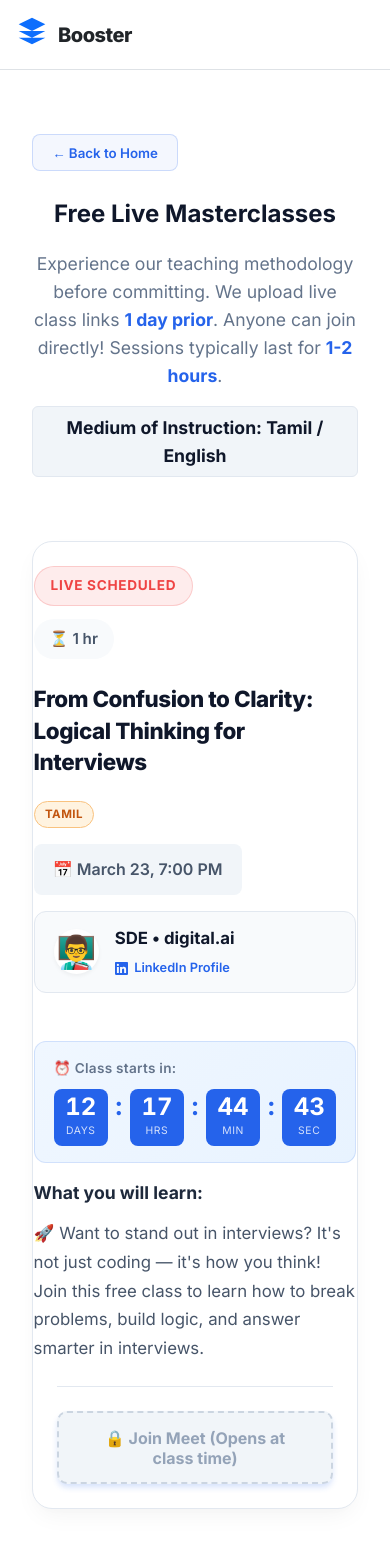
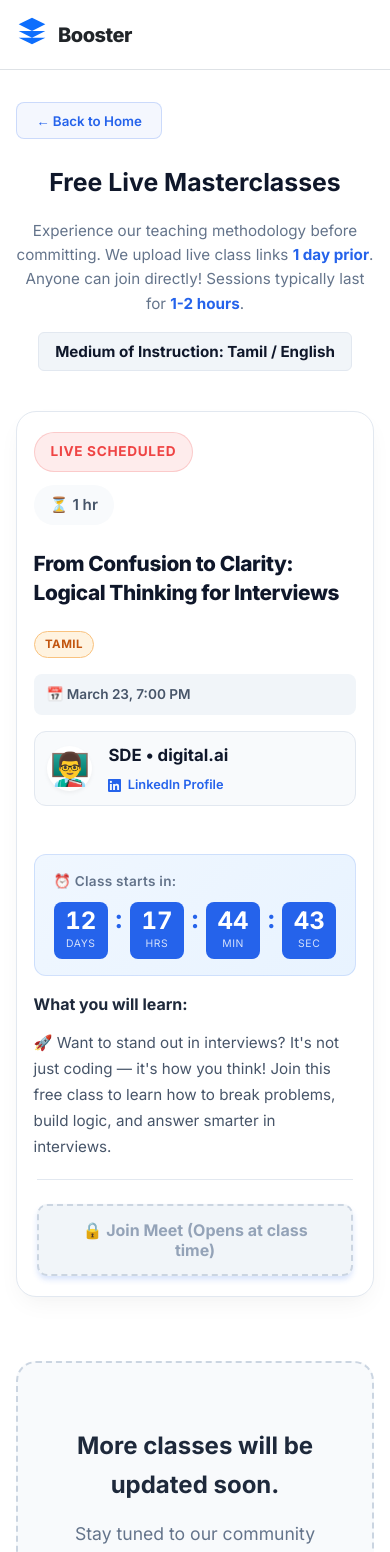
Before and after one commit to BoosterTechAcademy/Booster, a React (Vite) app: page /free-class in a window 390 px wide. Shown: the top 1552 px of the page. Built offline with nearby package versions, Linux system fonts and the light colour scheme.

Commit message:
free class responsive add

```diff
--- a/src/components/BusinessServices/FreeClass.css
+++ b/src/components/BusinessServices/FreeClass.css
@@ -355,12 +355,29 @@
         text-align: center;
     }
 
+    .fc-container {
+        padding: 2rem 1rem;
+    }
+
+    .fc-header {
+        margin-bottom: 2.5rem;
+    }
+
     .fc-header h1 {
-        font-size: 1.5rem;
+        font-size: 1.55rem;
+    }
+
+    .fc-subtitle {
+        font-size: 0.95rem;
+    }
+
+    .fc-list-card {
+        padding: 1.25rem;
+        gap: 1.2rem;
     }
 
     .fc-title {
-        font-size: 1.4rem;
+        font-size: 1.3rem;
     }
 
     .fc-card-header {
@@ -372,6 +389,43 @@
     .fc-instructor-profile {
         width: 100%;
         flex-wrap: wrap;
+        padding: 0.6rem 0.8rem;
+    }
+
+    .fc-meta {
+        gap: 1rem;
+    }
+
+    .fc-date {
+        font-size: 0.85rem;
+        padding: 0.6rem 0.8rem;
+        width: 100%;
+    }
+
+    .fc-countdown-block {
+        padding: 0.8rem;
+    }
+
+    .cd-unit {
+        min-width: 48px;
+        padding: 0.3rem 0.4rem;
+    }
+
+    .cd-unit span {
+        font-size: 1.25rem;
+    }
+
+    .fc-curriculum h3 {
+        font-size: 1rem;
+    }
+
+    .fc-curriculum p {
+        font-size: 0.95rem;
+    }
+
+    .join-class-btn {
+        padding: 0.8rem 1rem;
+        font-size: 0.95rem;
     }
 }
 
```
